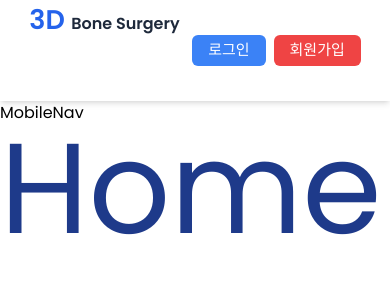
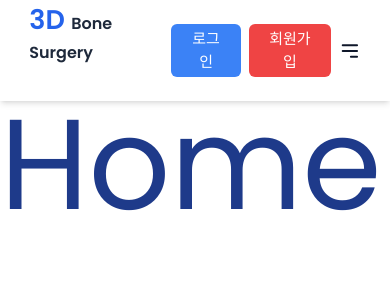
Before and after one commit to ge419/3d-bone-surgery, a Next.js app in the folder bone-client/: page / in a window 390 px wide. Shown: the top 300 px of the page. Built offline with nearby package versions, Linux system fonts and the light colour scheme.

Commit message:
responsive navigation complete

```diff
--- a/bone-client/components/Navigation/MobileNav.tsx
+++ b/bone-client/components/Navigation/MobileNav.tsx
@@ -1,7 +1,42 @@
+import { XMarkIcon } from "@heroicons/react/16/solid";
+import Link from "next/link";
 import React from "react";
 
-const MobileNav = () => {
-  return <div>MobileNav</div>;
+interface Props {
+  nav: boolean;
+  closeNav: () => void;
+}
+
+const MobileNav = ({ nav, closeNav }: Props) => {
+  const navOpenStyle = nav ? "translate-x-0" : "translate-x-[-100%]";
+  return (
+    <div
+      className={`transform transition-all ${navOpenStyle} duration-500 fixed top-0 left-0 z-[200] h-[100vh] right-0 bottom-0 bg-[#6d096b]`}
+    >
+      <XMarkIcon
+        onClick={closeNav}
+        className="w-[2rem] h-[2rem] absolute top-[2rem] text-white z-[202] right-[2rem]"
+      />
+      <ul className="relative z-[201] space-y-10 flex flex-col justify-center h-[100%] items-center">
+        {/* Modify list items as required */}
+        <li className="text-[25px] cursor-pointer text-yellow-300">
+          <Link href="/">Home</Link>
+        </li>
+        <li className="text-[25px] cursor-pointer text-white hover:text-yellow-300 transition-all duration-200">
+          <Link href="/about">About</Link>
+        </li>
+        <li className="text-[25px] cursor-pointer text-white hover:text-yellow-300 transition-all duration-200">
+          <Link href="/bone1">Bone1</Link>
+        </li>
+        <li className="text-[25px] cursor-pointer text-white hover:text-yellow-300 transition-all duration-200">
+          <Link href="/bone2">Bone2</Link>
+        </li>
+        <li className="text-[25px] cursor-pointer text-white hover:text-yellow-300 transition-all duration-200">
+          <Link href="/bone3">Bone3</Link>
+        </li>
+      </ul>
+    </div>
+  );
 };
 
 export default MobileNav;
--- a/bone-client/components/Navigation/Nav.tsx
+++ b/bone-client/components/Navigation/Nav.tsx
@@ -2,8 +2,13 @@
 import React from "react";
 import ButtonLogin from "../Button/ButtonLogin";
 import ButtonSignUp from "../Button/ButtonSignUp";
+import { Bars3BottomRightIcon } from "@heroicons/react/16/solid";
 
-const Nav = () => {
+interface Props {
+  openNav: () => void;
+}
+
+const Nav = ({ openNav }: Props) => {
   return (
     <div className="h-[12h] bg-white shadow-md">
       <div className="w-[85%] flex item-center justify-between mx-auto h-[12vh]">
@@ -34,6 +39,10 @@
           <ButtonLogin text="로그인" />
           {/* 회원가입 */}
           <ButtonSignUp text="회원가입" />
+          <Bars3BottomRightIcon
+            onClick={openNav}
+            className="w-[1.5rem] lg:hidden h-[1.5rem] text-slate-900 cursor-pointer"
+          />
         </div>
       </div>
     </div>
--- a/bone-client/components/Navigation/ResponsiveNav.tsx
+++ b/bone-client/components/Navigation/ResponsiveNav.tsx
@@ -5,11 +5,13 @@
 import Nav from "./Nav";
 
 const ResponsiveNav = () => {
-  const [nav, setNav] = useState();
+  const [showNav, setShowNav] = useState(false);
+  const showNavHandler = () => setShowNav(true);
+  const closeNavHandler = () => setShowNav(false);
   return (
     <div>
-      <Nav />
-      <MobileNav />
+      <Nav openNav={showNavHandler} />
+      <MobileNav nav={showNav} closeNav={closeNavHandler} />
     </div>
   );
 };
```
